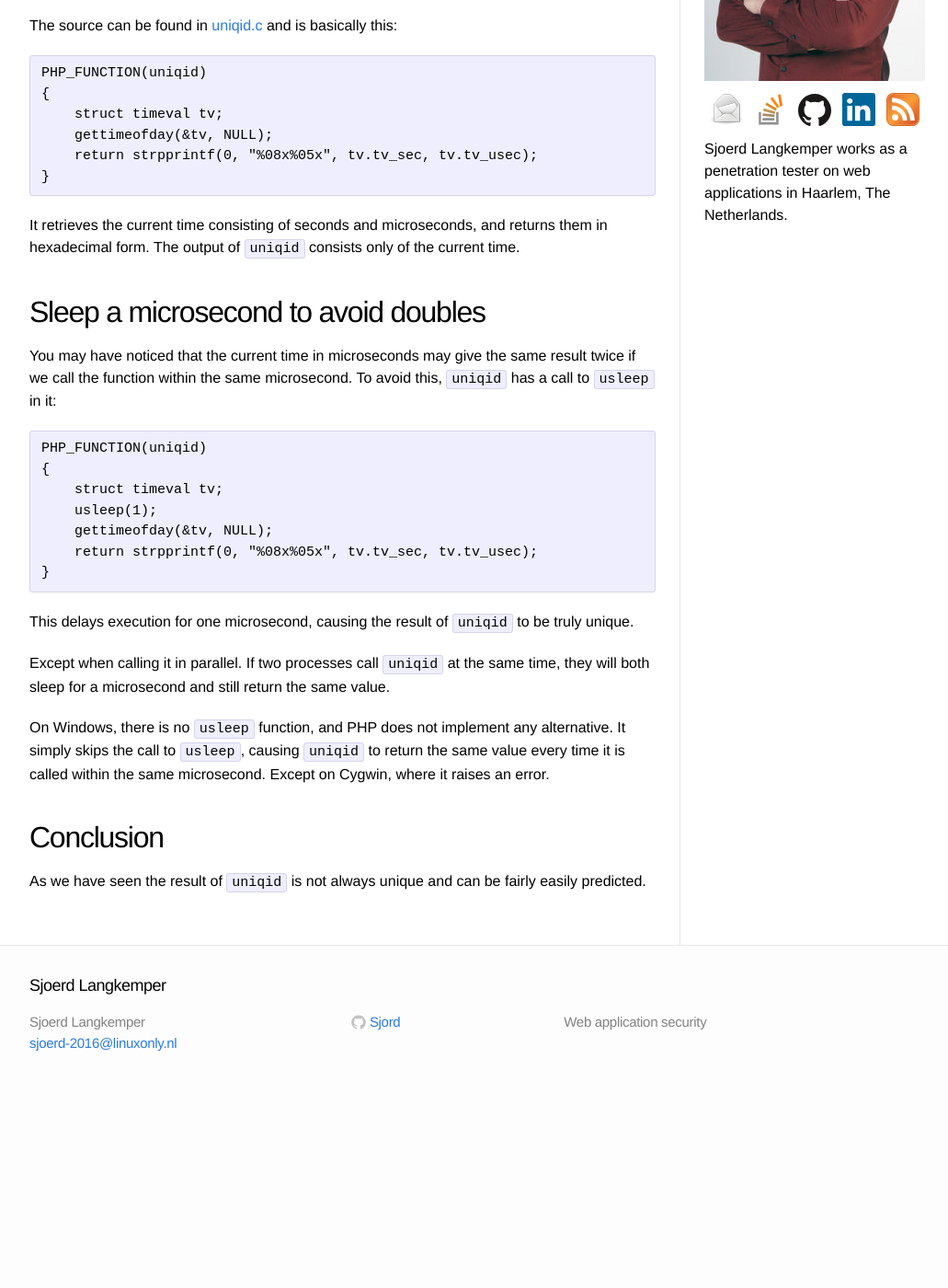
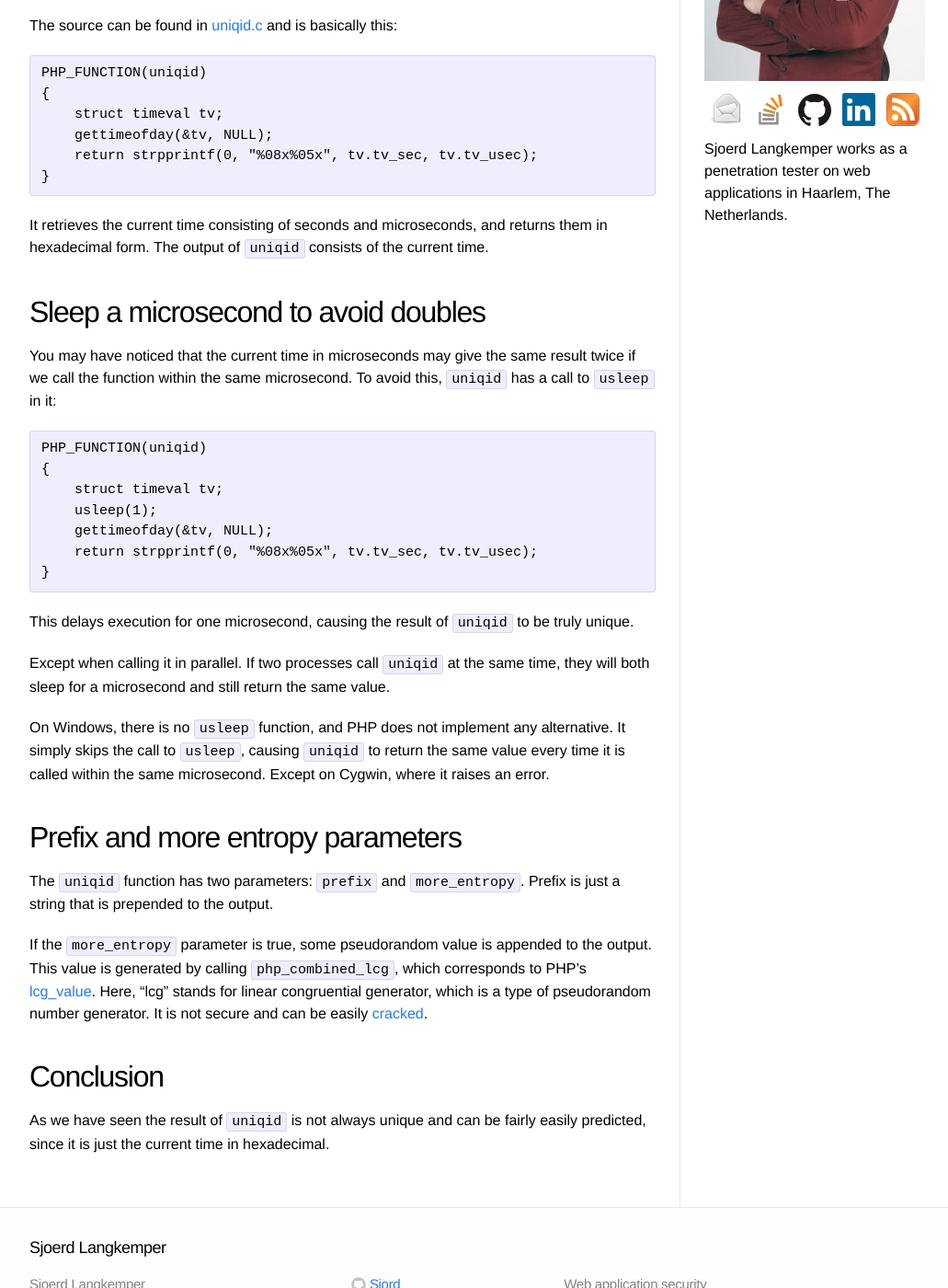
Before and after one commit to Sjord/Sjord.github.io, a Jekyll site: the page built from _posts/2016-06-09-how-phps-uniqid-works.md, in a window 1280 px wide and 1400 px high, scrolled down 427 px. Shown: the whole window at 92% size, without its empty margins (108-1139 px from the left). Built offline with Jekyll 4.4.1, drawn with Linux system fonts in a browser that asks for light colours; before the commit the page ends 1617 px from its top, so only the background shows below that.

Commit message:
How PHP's uniqid works

```diff
--- a/_posts/2016-06-09-how-phps-uniqid-works.md
+++ b/_posts/2016-06-09-how-phps-uniqid-works.md
@@ -18,7 +18,7 @@
         return strpprintf(0, "%08x%05x", tv.tv_sec, tv.tv_usec);
     }
 
-It retrieves the current time consisting of seconds and microseconds, and returns them in hexadecimal form. The output of `uniqid` consists only of the current time.
+It retrieves the current time consisting of seconds and microseconds, and returns them in hexadecimal form. The output of `uniqid` consists of the current time.
 
 ## Sleep a microsecond to avoid doubles
 
@@ -38,6 +38,12 @@
 
 On Windows, there is no `usleep` function, and PHP does not implement any alternative. It simply skips the call to `usleep`, causing `uniqid` to return the same value every time it is called within the same microsecond. Except on Cygwin, where it raises an error.
 
+## Prefix and more entropy parameters
+
+The `uniqid` function has two parameters: `prefix` and `more_entropy`. Prefix is just a string that is prepended to the output.
+
+If the `more_entropy` parameter is true, some pseudorandom value is appended to the output. This value is generated by calling `php_combined_lcg`, which corresponds to PHP's [lcg_value](http://php.net/manual/en/function.lcg-value.php). Here, "lcg" stands for linear congruential generator, which is a type of pseudorandom number generator. It is not secure and can be easily [cracked](http://www.crypto-world.com/lcg_value.html).
+
 ## Conclusion
 
-As we have seen the result of `uniqid` is not always unique and can be fairly easily predicted.
+As we have seen the result of `uniqid` is not always unique and can be fairly easily predicted, since it is just the current time in hexadecimal.
```
